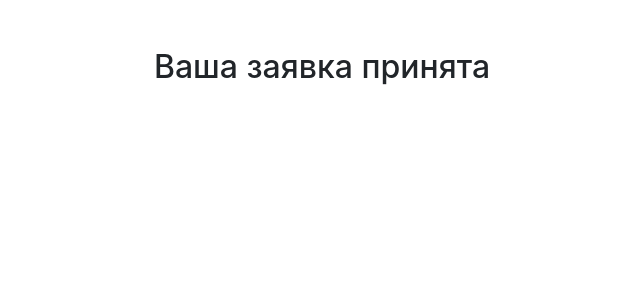
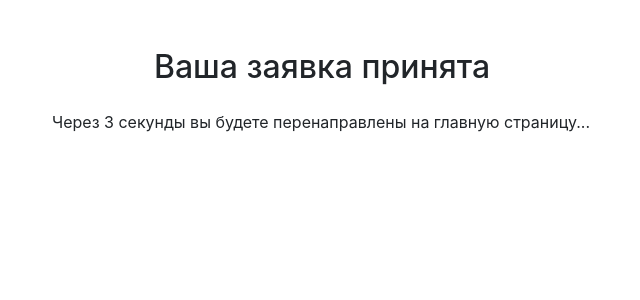
Before and after one commit to Misha-creato/django_feedback, a Django app: page /feedback/answer/ in a window 1280 px wide. Shown: the top 300 px of the page, without its empty margins (318-958 px from the left). Run offline with Django 4.2, Linux system fonts and the light colour scheme; some libraries are stand-ins or nearby versions.

Commit message:
Added redirect to main page

```diff
--- a/templates/feedback_answer.html
+++ b/templates/feedback_answer.html
@@ -3,6 +3,7 @@
 <head>
   <meta charset="UTF-8">
   <meta name="viewport" content="width=device-width, initial-scale=1.0">
+  <meta http-equiv="refresh" content="3;url={% url 'index' %}">
   <title>Ответ</title>
   <!-- Подключение Bootstrap CSS -->
   <link href="https://maxcdn.bootstrapcdn.com/bootstrap/4.5.2/css/bootstrap.min.css" rel="stylesheet">
@@ -13,10 +14,11 @@
   <div class="row justify-content-center">
     <div class="col-md-6">
       <h2 class="text-center mb-4">Ваша заявка принята</h2>
-
+      <p>Через 3 секунды вы будете перенаправлены на главную страницу...</p>
     </div>
   </div>
 </div>
 
 </body>
+
 </html>
```
